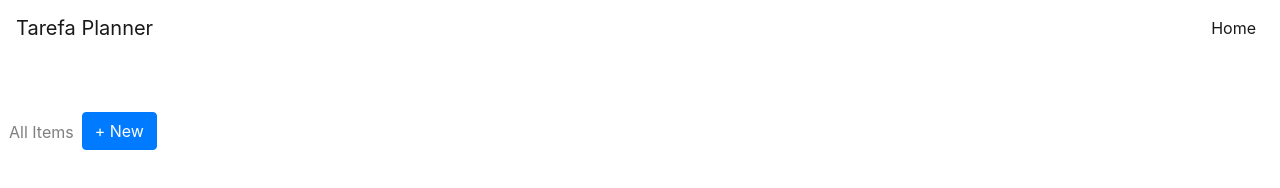
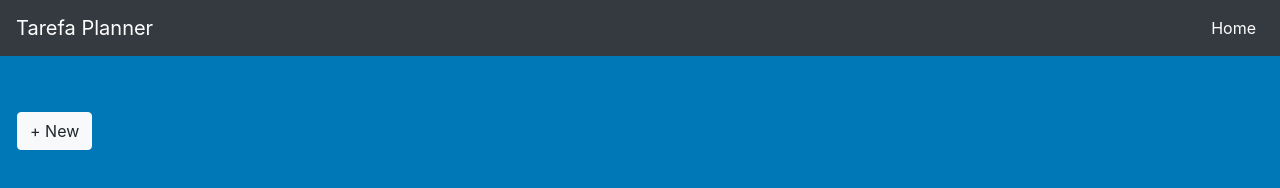
Before and after one commit to prasannanjalikummari/TarefaPlanner, a plain HTML site: page index.html in a window 1280 px wide. Drawn offline with nearby package versions, Linux system fonts and the light colour scheme.

Commit message:
Add colors

```diff
--- a/css/style.css
+++ b/css/style.css
@@ -14,3 +14,7 @@
     width: 100%;
     padding: 0px 20px;
 }
+
+body {
+    background-color:#0077b6;
+}
--- a/index.html
+++ b/index.html
@@ -20,7 +20,7 @@
 </head>
 
 <body>
-  <nav class="navbar navbar-expand-lg navbar-light">
+  <nav class="navbar navbar-expand-lg navbar-dark bg-dark">
     <a class="navbar-brand d-lg-none" href="#home">Tarefa Planner</a>
     <button class="navbar-toggler" type="button" data-toggle="collapse" data-target="#navigations"><span
         class="navbar-toggler-icon"></span></button>
@@ -41,9 +41,9 @@
   <nav class="navbar navbar-expand-lg navbar-light mt-5">
     <div class="row w-100">
       <ul class="navbar-nav">
-        <li class="nav-item"><a class="nav-link" href="#">All Items</a></li>
+        <!--<li class="nav-item"><a class="nav-link" href="#">All Items</a></li>-->
         <li class="nav-item">
-          <button type="button" class="btn btn-primary" data-toggle="modal" data-target="#addNew">+ New</button></li>
+          <button type="button" class="btn btn-light ml-3" data-toggle="modal" data-target="#addNew">+ New</button></li>
       </ul>
     </div>
   </nav>
```
